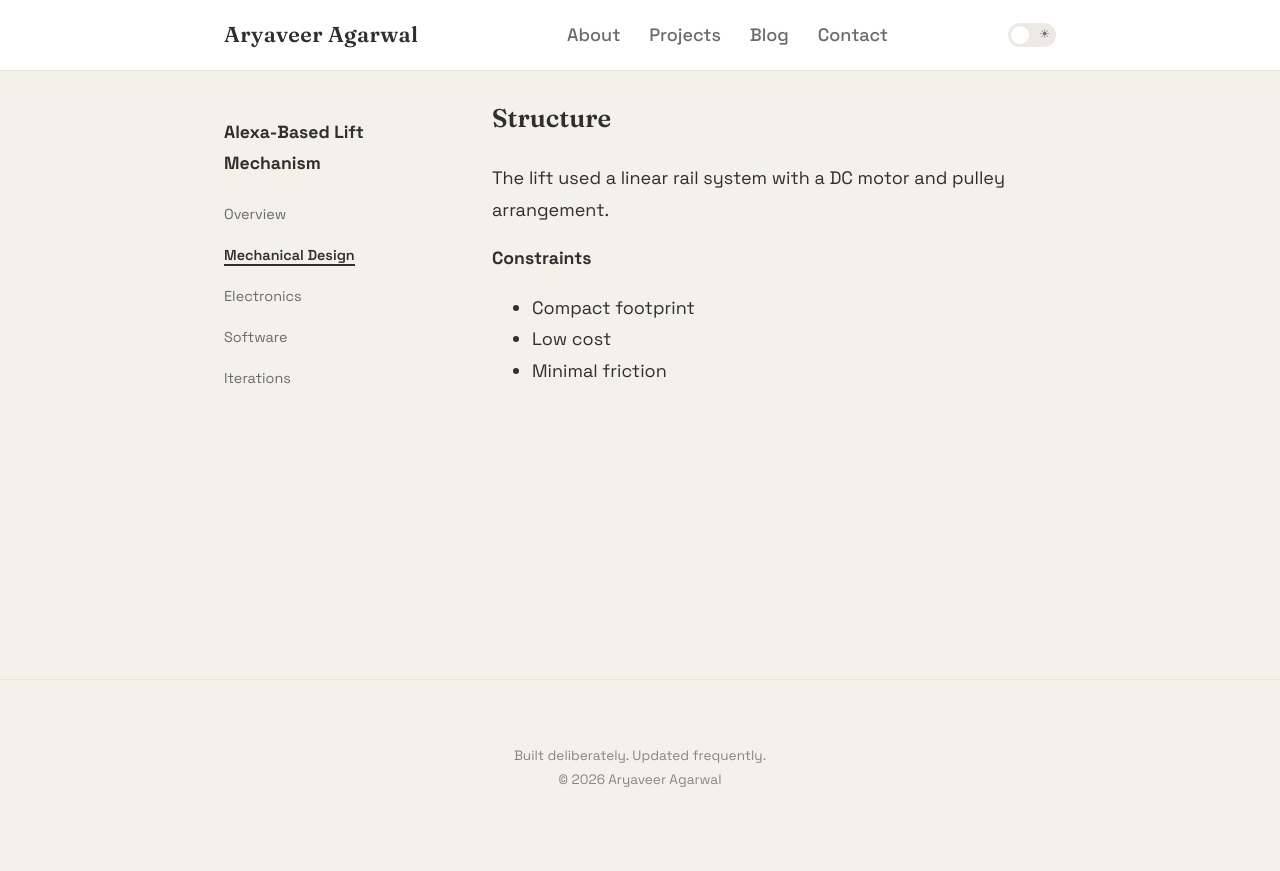
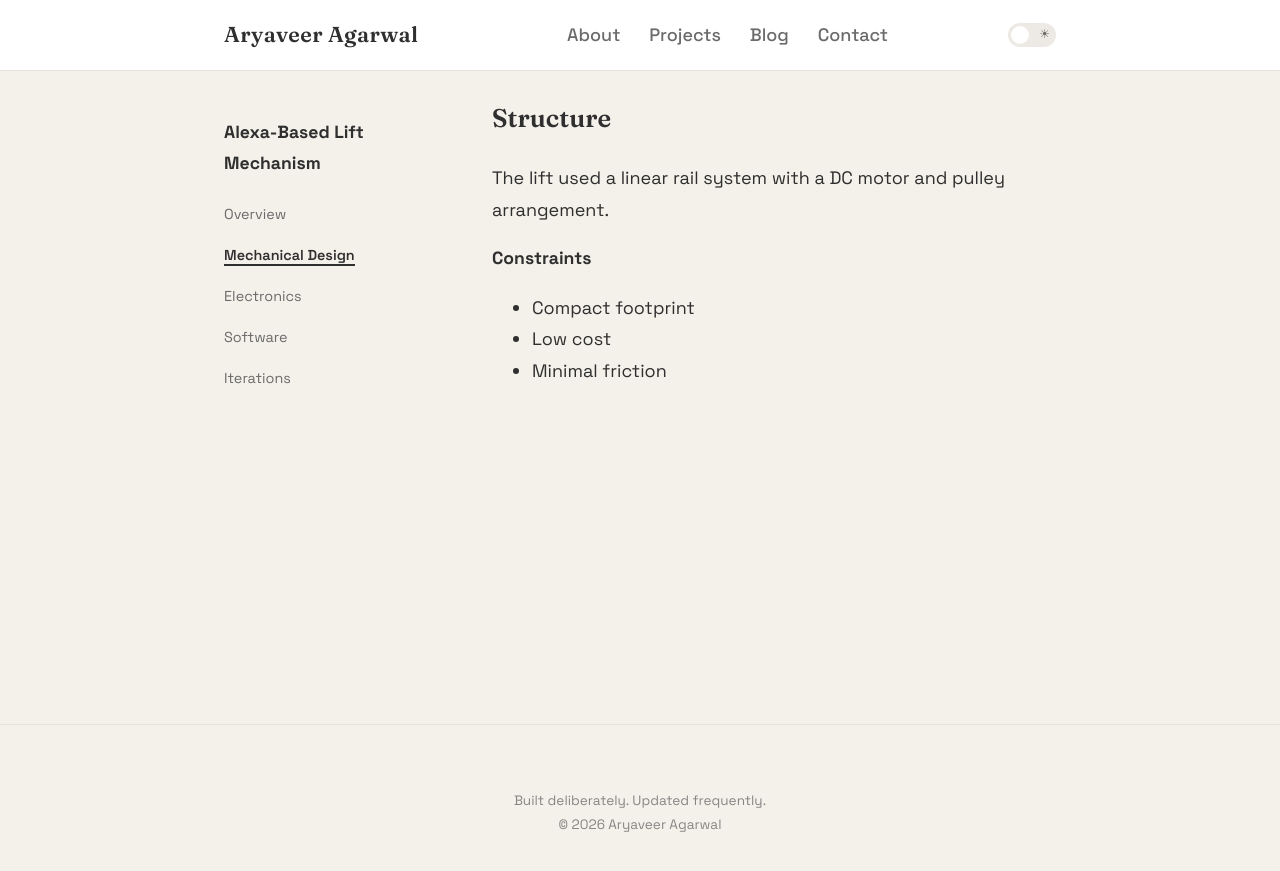
Before and after one commit to aryaveeragarwal/aryaveeragarwal.github.io, a Jekyll site: the page built from _projects/alexa-lift/design.md, in a window 1280 px wide and 900 px high, scrolled down 76 px. Shown: the top 871 px of the window. Built offline with Jekyll 4.4.1, drawn with Linux system fonts in a browser that asks for light colours.

Commit message:
Update style.css

```diff
--- a/assets/style.css
+++ b/assets/style.css
@@ -513,7 +513,7 @@ main a:hover {
   grid-template-columns: 220px 1fr;
   gap: 3rem;
   margin-top: 2rem;
-  min-height: 60vh;
+  min-height: 65vh;
 }
 
 .project-sidebar {
@@ -543,7 +543,8 @@ main a:hover {
 
 .project-content {
   min-width: 0;
-   width: 100%
+  max-width: 100%;
+  width: 100%;
 }
 
 /* Mobile */
```
